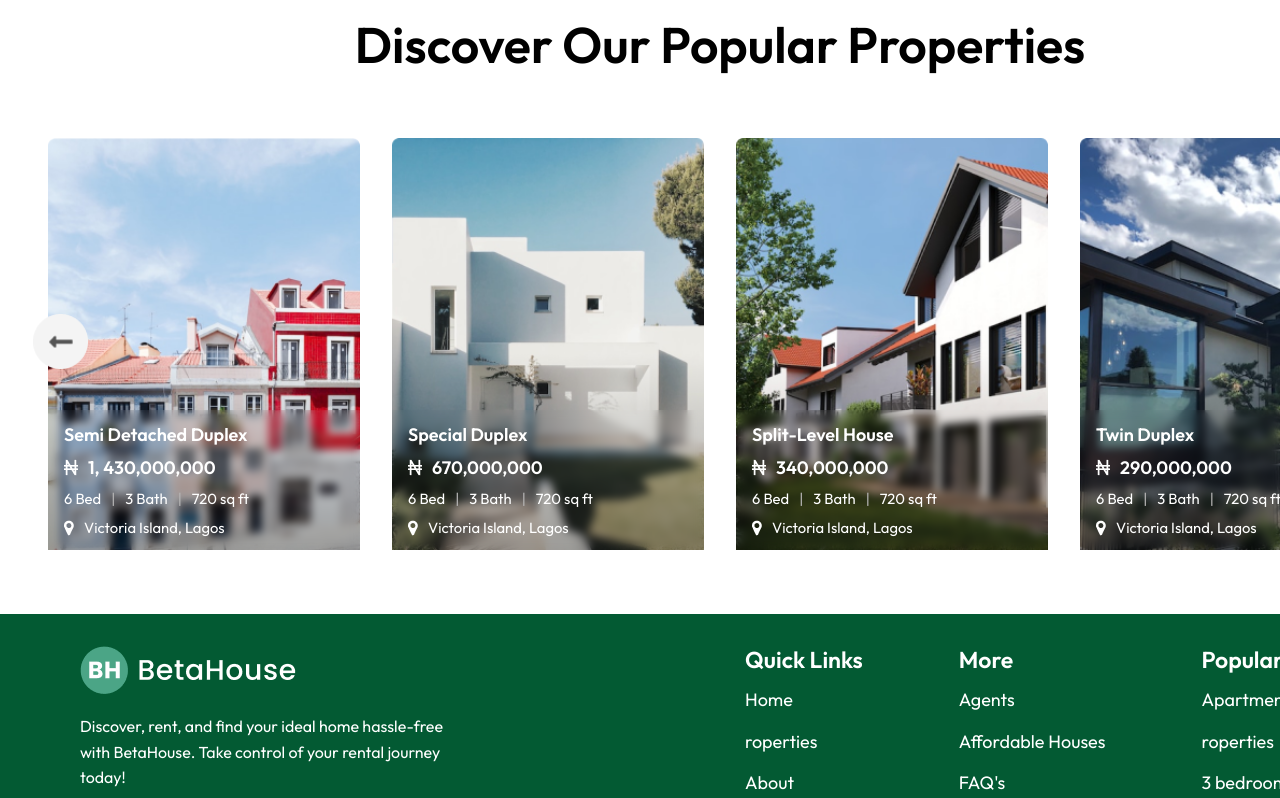
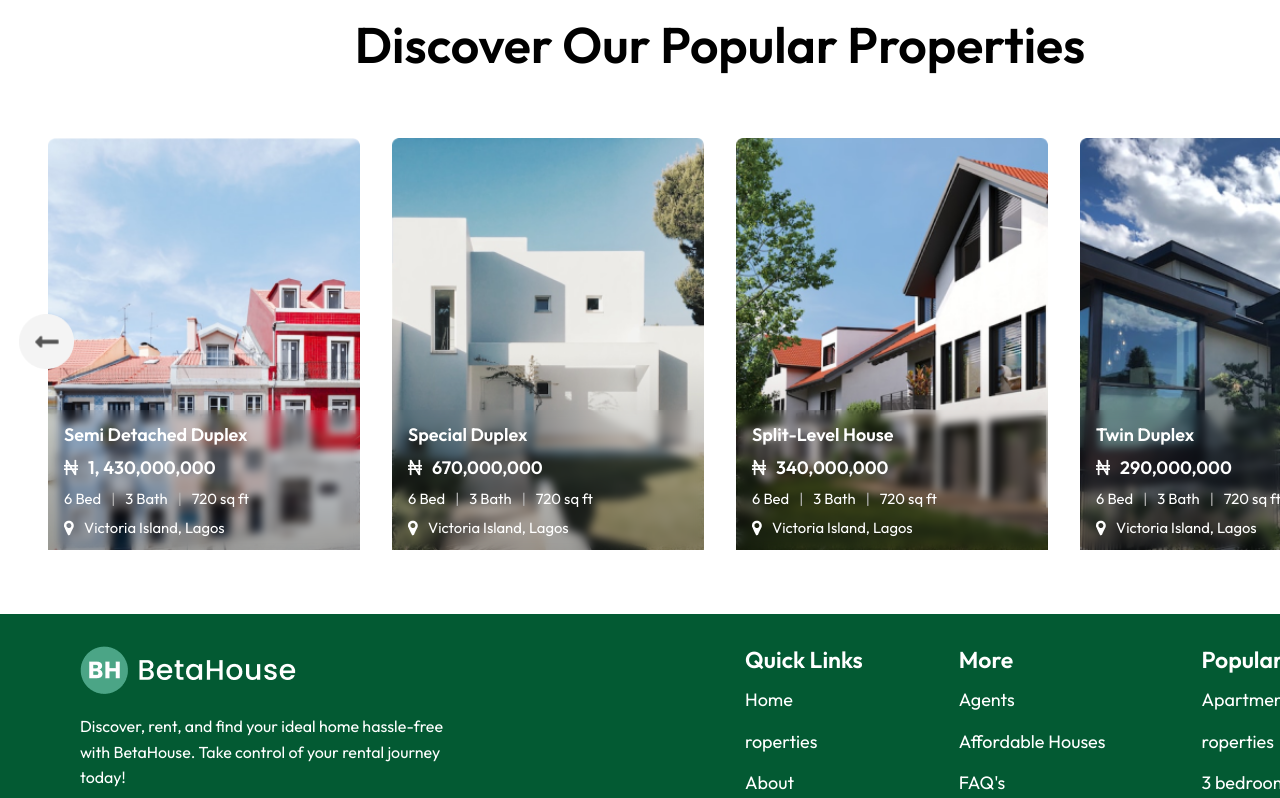
Before and after one commit to akinblaq/BetaHouse-frontend, a React (Vite) app: page /dashboard in a window 1280 px wide. Shown: the part 960-1758 px from the top of the page. Built offline with nearby package versions, Linux system fonts and the light colour scheme; no server answers.

Commit message:
width adjustment

```diff
--- a/src/styles/CTA.css
+++ b/src/styles/CTA.css
@@ -97,7 +97,7 @@
   height: 55px;
   position: absolute;
   top: 11rem;
-  right: 17rem;
+  right: 17.9rem;
   border-radius: 15px;
 }
 
@@ -109,7 +109,7 @@
   width: 59px;
   height: 59px;
   position: absolute;
-  left: 16.8rem;
+  left: 17.7rem;
   top: 11rem;
   border-radius: 15px;
 }
```
